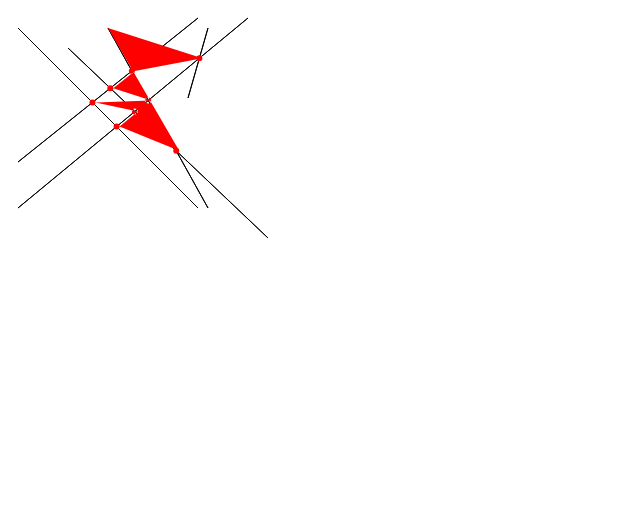
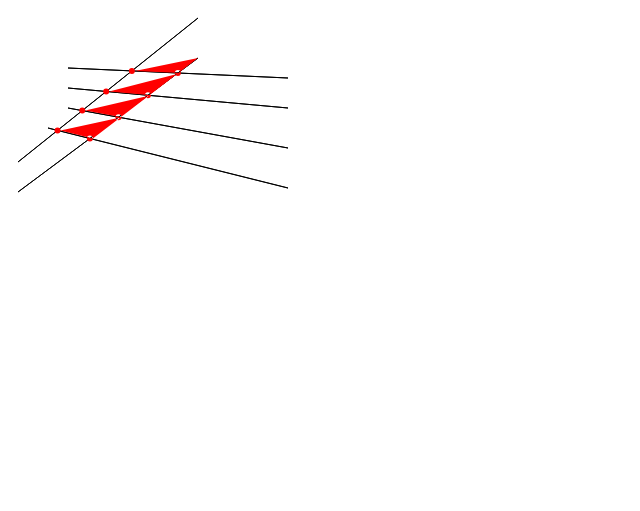
Before and after one commit to cedricve/computational-geometry, a plain HTML site: page js-intersection-segments/index.html in a window 1280 px wide. Shown: the whole page, without its empty margins (0-640 px from the left). Drawn offline with Linux system fonts and the light colour scheme.

Commit message:
update intersections

```diff
--- a/js-intersection-segments/index.html
+++ b/js-intersection-segments/index.html
@@ -10,7 +10,7 @@
         <script type="text/javascript" src="RedBlackNode.js"></script>
     </head>
     <body>
-        <canvas id="myCanvas" width="500" height="500"></canvas>
+        <canvas id="myCanvas" width="300" height="300"></canvas>
         <script type="text/javascript">
             //***************
             //
@@ -48,11 +48,17 @@
                     if(denominator!=0){
                         var x = ((_1.x*_2.y-_1.y*_2.x)*(_3.x-_4.x)-(_1.x-_2.x)*(_3.x*_4.y-_3.y*_4.x))/denominator;
                         var y = ((_1.x*_2.y-_1.y*_2.x)*(_3.y-_4.y)-(_1.y-_2.y)*(_3.x*_4.y-_3.y*_4.x))/denominator;
+                        var p = new Point(x,y);
                         // if intersection in area of segments, then we have an intersection
-                        if( ((x<=_1.x&&x>=_2.x) || (x>=_1.x&&x<=_2.x))&&((y<=_1.y&&y>=_2.y) || (y>=_1.y&&x<=_2.y)) && ((x<=_3.x&&x>=_4.x) || (x>=_3.x&&x<=_4.x))&&((y<=_3.y&&y>=_4.y) || (y>=_3.y&&x<=_4.y)) )
-                            return new Point(x,y);
+                        if(this.containsEndpoint(p) && s.containsEndpoint(p))
+                            return p;
                     }
                     return null;
+                };
+                Segment.prototype.containsEndpoint = function(p){
+                    _1 = this.uPoint;
+                    _2 = this.lPoint;
+                    return Math.abs((_2.x*p.y-_2.y*p.x)-(_1.x*p.y-_1.y*p.x)+(_1.x*_2.y-_1.y*_2.x))<0.1;
                 };
                 Segment.prototype.slope = function(){
                     return (this.uPoint.y-this.lPoint.y)/(this.uPoint.x-this.lPoint.x);
@@ -99,9 +105,7 @@
                     return (lower.x == p.x && lower.y == p.y);
                 };
                 SegmentStatus.prototype.containsEndpoint = function(p){
-                    _1 = this.s.uPoint;
-                    _2 = this.s.lPoint;
-                    return Math.abs((_2.x*p.y-_2.y*p.x)-(_1.x*p.y-_1.y*p.x)+(_1.x*_2.y-_1.y*_2.x))<0.1;
+                    return this.s.containsEndpoint(p);
                 };
             //***************
             //
@@ -120,9 +124,9 @@
                         for(var i = 0; i < u.length; i++)
                             inter.push(u[i]);
                         for(var i = 0; i < l.length; i++)
-                            inter.push(l[i]);
+                            inter.push(l[i].s);
                         for(var i = 0; i < c.length; i++)
-                            inter.push(c[i]);
+                            inter.push(c[i].s);
                         this.intersections.push({"intersection":p,"segments":inter});
                     }
                 };
@@ -169,7 +173,8 @@
                 };
                 SegmentIntersection.prototype.handleEventPoint = function(s){
                     this.removeFromQueue(s);
-
+                    console.log(s.p);
+                    console.log(this.status.toString());
                     // New array's for upper, lower and contains Array
                     var lArray = new Array();
                     var uArray = new Array();
@@ -182,46 +187,43 @@
 
                     // Reformat structure
                     s_ref = new SegmentStatus(s.p);
-                    // find successor and predecessor from p in status
+
                     successor = this.status.findSuccessor(s_ref);
                     while(successor != null){
-                        if(successor.hasLowerEndpoint(s.p)){
-                            lArray.push(successor.s);
-                            this.removeFromStatus(successor);
-                        }
-                        else if(successor.containsEndpoint(s.p)){
-                            cArray.push(successor.s);
-                            this.removeFromStatus(successor);
-                        }
+                        i++;
+                        if(successor.hasLowerEndpoint(s.p))
+                            lArray.push(successor);
+                        else if(successor.containsEndpoint(s.p))
+                            cArray.push(successor);
                         successor = this.status.findSuccessor(successor);
                     }
                     predecessor = this.status.findPredecessor(s_ref);
                     while(predecessor != null){
-                        if(predecessor.hasLowerEndpoint(s.p)){
-                            lArray.push(predecessor.s);
-                            this.removeFromStatus(predecessor);
-                        }
-                        else if(predecessor.containsEndpoint(s.p)){
-                            cArray.push(predecessor.s);
-                            this.removeFromStatus(predecessor);
-                        }
+                        i++;
+                        if(predecessor.hasLowerEndpoint(s.p))
+                            lArray.push(predecessor);
+                        else if(predecessor.containsEndpoint(s.p))
+                            cArray.push(predecessor);
                         predecessor = this.status.findPredecessor(predecessor);
                     }
 
                     // Add possible intersections
                     this.addIntersection(s.p,uArray,lArray,cArray);
 
+                    // Delete all points
+                    for(var i = 0; i < lArray.length; i++)
+                        this.removeFromStatus(lArray[i]);
+                    for(var i = 0; i < cArray.length; i++)
+                        this.removeFromStatus(cArray[i]);
+                    // Add all points
                     union = new Array();
-                    // Add upper eventpoints to status
                     for(var i = 0; i < segments.length; i++){
                         this.addToStatus(segments[i]);
                         union.push(segments[i]);
                     }
-
-                    // Add contain eventpoints to status, reordering below sweep line.
                     for(var i = 0; i < cArray.length; i++){
-                        newPoint = new Point(cArray[i].calcX(s.p.y+1),s.p.y+1); // y, just after sweep line (+1)
-                        seg = new Segment(newPoint,cArray[i].lPoint);
+                        newPoint = new Point(cArray[i].s.calcX(s.p.y+1),s.p.y+1); // y, just after sweep line (+1)
+                        seg = new Segment(newPoint,cArray[i].s.lPoint);
                         union.push(seg);
                         this.addToStatus(seg);
                     }
@@ -255,18 +257,19 @@
                 SegmentIntersection.prototype.findNewEvent = function(s1,s2,p){
                     point = s1.intersect(s2);
                     seg = new SegmentWrapper(point,"queue");
-                    if(point && (point.y > p.y || point.x > p.x) && !this.queue.find(seg)) // below sweep line
+                    if(point && (point.y >= p.y || (point.y >= p.y && point.x >= p.x)) && !this.queue.find(seg)) // below sweep line
                         this.queue.add(seg);
                 };
         </script>
         <script type="text/javascript">
             segments = new Array();
-            segments.push(new Segment(new Point(60,40), new Point(260,230)));
-            segments.push(new Segment(new Point(10,20), new Point(190,200)));
-            segments.push(new Segment(new Point(240,10), new Point(10,200)));
+            segments.push(new Segment(new Point(60,60),new Point(280,70)));
+            segments.push(new Segment(new Point(60,80),new Point(280,100)));
+            segments.push(new Segment(new Point(60,100),new Point(280,140)));
+            segments.push(new Segment(new Point(40,120),new Point(280,180)));
             segments.push(new Segment(new Point(190,10), new Point(10,154)));
-            segments.push(new Segment(new Point(200,20), new Point(180,90)));
-            segments.push(new Segment(new Point(100,20), new Point(200,200)));
+            segments.push(new Segment(new Point(190,50), new Point(10,184)));
+
             // Get canvas + draw segments
             var c=document.getElementById("myCanvas");
             var ctx=c.getContext("2d");
@@ -280,7 +283,7 @@
 
             // Calculate intersections
             si = new SegmentIntersection();
-            var intersections = si.calculate(segments);
+            var intersections =  si.calculate(segments);
 
             // Draw intersections
             for(var i = 0; i < intersections.length; i++){
@@ -289,6 +292,7 @@
             }
             ctx.fillStyle = 'red';
             ctx.fill();
+
         </script>
     </body>
 </html>
```
